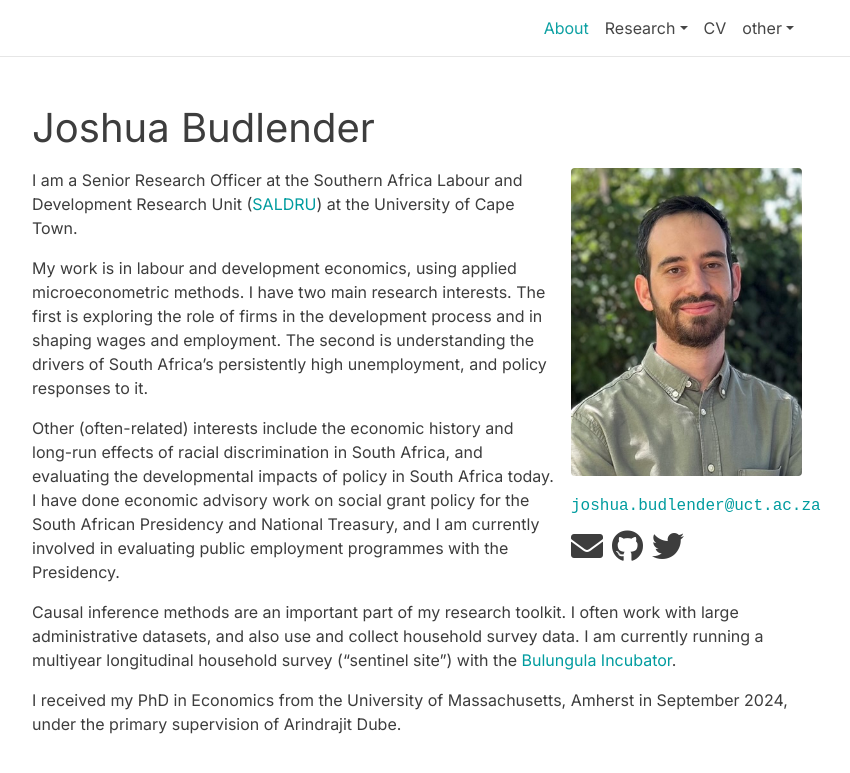
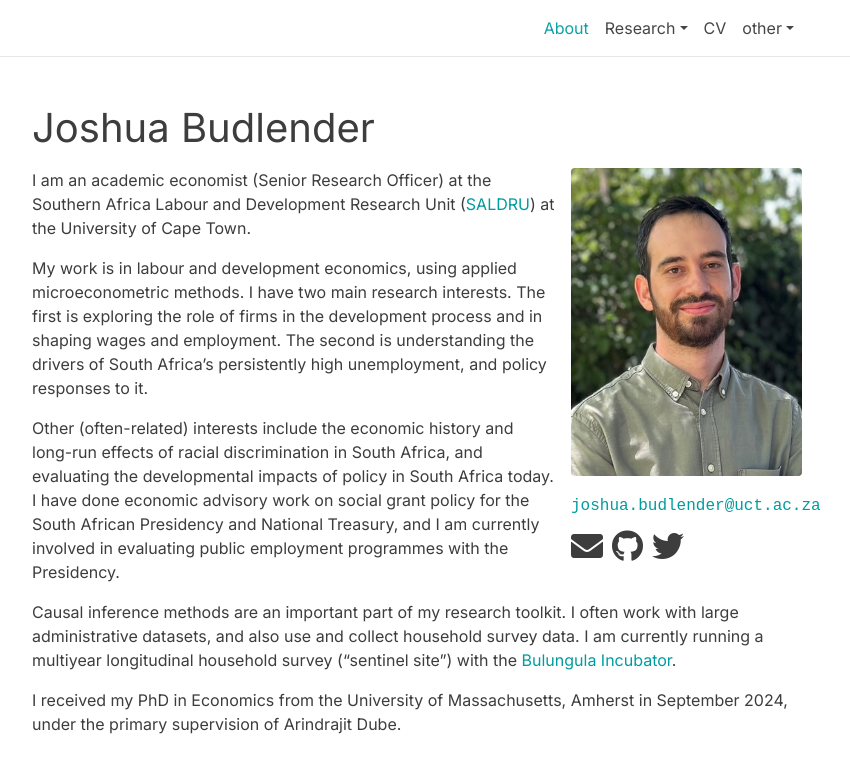
Before and after one commit to jbudlender/jbudlender.github.io, a Jekyll site: the page built from _pages/about.md, in a window 1280 px wide. Shown: the top 773 px of the page, without its empty margins (223-1073 px from the left). Built offline with Jekyll 4.4.1, drawn with Linux system fonts in a browser that asks for light colours; full-size pictures stand in for the smaller copies a plugin makes; comment, search, counter and statistics services are not loaded; a style sheet for code colours, icons or effects is not loaded.

Commit message:
SRO as rank rather than description

```diff
--- a/_pages/about.md
+++ b/_pages/about.md
@@ -26,7 +26,7 @@ Put your address / P.O. box / other info right below your picture. You can also
 
  -->
 
-I am a Senior Research Officer at the Southern Africa Labour and Development Research Unit ([SALDRU](https://www.saldru.uct.ac.za/)) at the University of Cape Town.
+I am an academic economist (Senior Research Officer) at the Southern Africa Labour and Development Research Unit ([SALDRU](https://www.saldru.uct.ac.za/)) at the University of Cape Town.
 
 My work is in labour and development economics, using applied microeconometric methods. I have two main research interests. The first is exploring the role of firms in the development process and in shaping wages and employment. The second is understanding the drivers of South Africa's persistently high unemployment, and policy responses to it.
 
```
